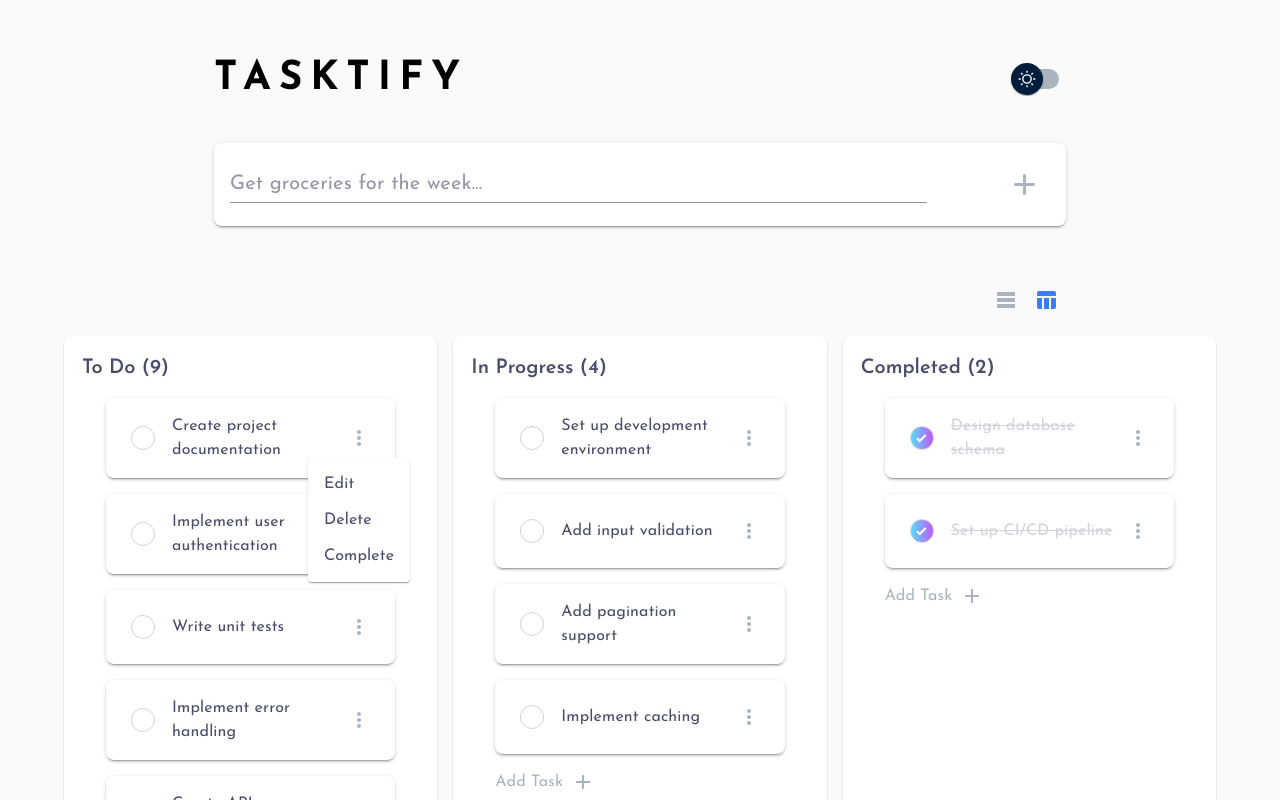
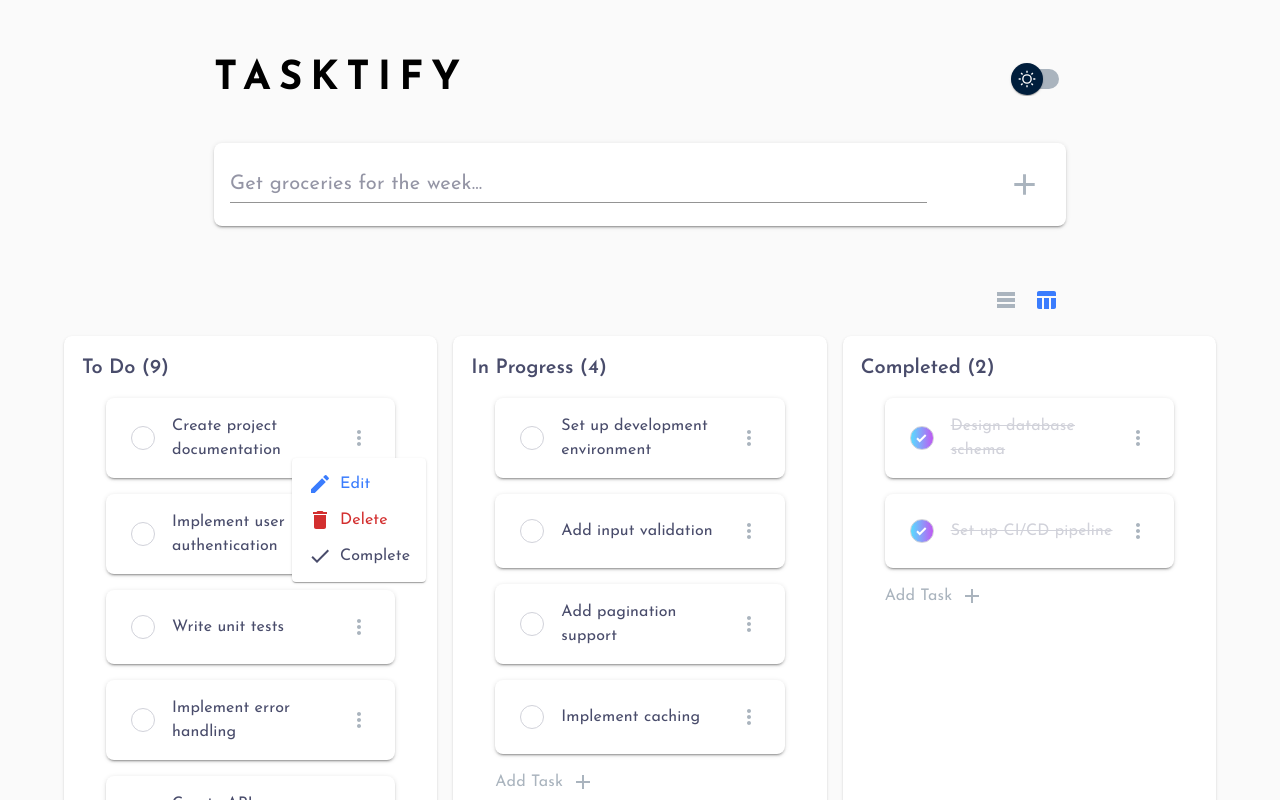
Before and after one commit to Bucha789/tasktify-test, a React (Vite) app: page / in a window 1280 px wide. Both pictures are taken after a click on the button 359 px from the left and 438 px from the top of the page. Shown: the top 800 px of the page. Built offline with nearby package versions, Linux system fonts and the light colour scheme.

Commit message:
chore(delete-and-add-task): Change icons and colors from menu

```diff
--- a/src/components/add-task-textarea.tsx
+++ b/src/components/add-task-textarea.tsx
@@ -9,6 +9,7 @@ export const AddTaskTextarea = ({ value, onChange }: AddTaskTextareaProps) => {
       value={value}
       onChange={(e) => onChange(e.target.value)}
       placeholder="Add new task..."
+      autoFocus
       style={{
         width: '100%',
         borderRadius: 'calc(2 * var(--mui-shape-borderRadius))',
--- a/src/components/task-item.tsx
+++ b/src/components/task-item.tsx
@@ -7,6 +7,8 @@ import { motion } from "framer-motion";
 import { CustomCheckbox } from "./checkbox";
 import MoreVertIcon from '@mui/icons-material/MoreVert';
 import { DropIndicator } from "./drop-indicator";
+import EditIcon from '@mui/icons-material/Edit';
+import DeleteIcon from '@mui/icons-material/Delete';
 export type TaskItemProps = {
   description: string
   status: string
@@ -22,7 +24,8 @@ export const TaskItem = ({ description, status, id }: TaskItemProps) => {
   const handleEditTask = (e: React.ChangeEvent<HTMLInputElement>) => {
     setTaskDescription(e.target.value);
   }
-  const handleSaveTask = () => {
+  const handleSaveTask = (e: React.FormEvent<HTMLFormElement>) => {
+    e.preventDefault();
     setIsEditing(false);
     dispatch(modify({
       id,
@@ -50,6 +53,7 @@ export const TaskItem = ({ description, status, id }: TaskItemProps) => {
     switch (index) {
       case 0:
         setIsEditing(true);
+        setOpen(false);
         break;
       case 1:
         handleDeleteTask();
@@ -71,9 +75,21 @@ export const TaskItem = ({ description, status, id }: TaskItemProps) => {
   }
 
   const options = [
-    'Edit',
-    'Delete',
-    'Complete'
+    {
+      label: 'Edit',
+      icon: <EditIcon />,
+      color: 'primary.main'
+    },
+    {
+      label: 'Delete',
+      icon: <DeleteIcon />,
+      color: 'error.main'
+    },
+    {
+      label: 'Complete',
+      icon: <CheckIcon />,
+      color: 'text.primary'
+    }
   ]
 
   return (
@@ -106,12 +122,12 @@ export const TaskItem = ({ description, status, id }: TaskItemProps) => {
       key={id}
     >
       {
-        isEditing ? <>
-          <Input type="text" value={taskDescription} onChange={handleEditTask} sx={{ width: '100%' }} />
-          <IconButton onClick={handleSaveTask} color="secondary">
+        isEditing ? <form onSubmit={handleSaveTask} style={{ width: '100%', display: 'flex', alignItems: 'center', gap: 1 }}>
+          <Input type="text" value={taskDescription} autoFocus onChange={handleEditTask} sx={{ width: '100%' }} />
+          <IconButton type="submit" color="secondary">
             <CheckIcon />
           </IconButton>
-        </> : <>
+        </form> : <>
           <Box display="flex" alignItems="center" gap={1}>
             <CustomCheckbox
               checked={status === TaskStatus.COMPLETED}
@@ -151,10 +167,17 @@ export const TaskItem = ({ description, status, id }: TaskItemProps) => {
                     <MenuList id="split-button-menu" autoFocusItem>
                       {options.map((option, index) => (
                         <MenuItem
-                          key={option}
+                          key={option.label}
                           onClick={(event) => handleMenuItemClick(event, index)}
+                          sx={{
+                            color: option.color,
+                            display: 'flex',
+                            alignItems: 'center',
+                            gap: 1
+                          }}
                         >
-                          {option}
+                          {option.icon}
+                          {option.label}
                         </MenuItem>
                       ))}
                     </MenuList>
```
